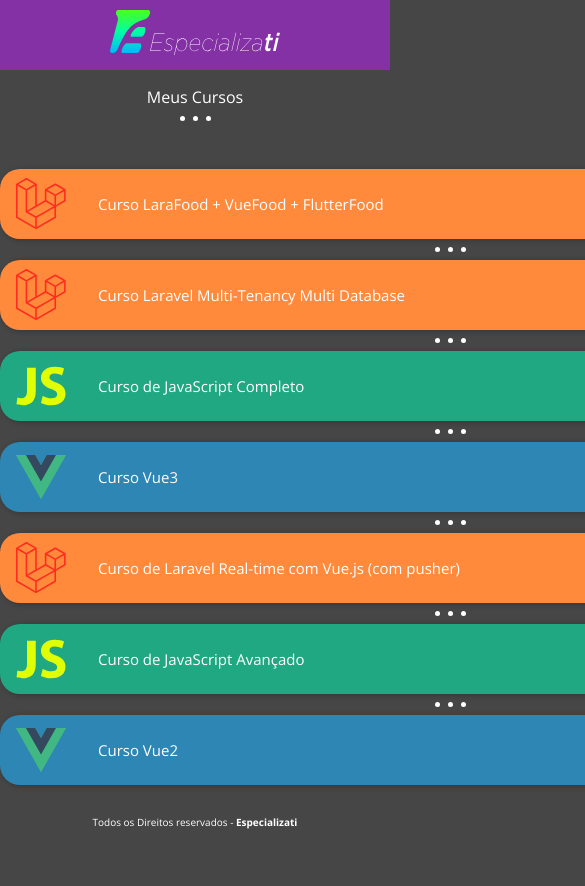
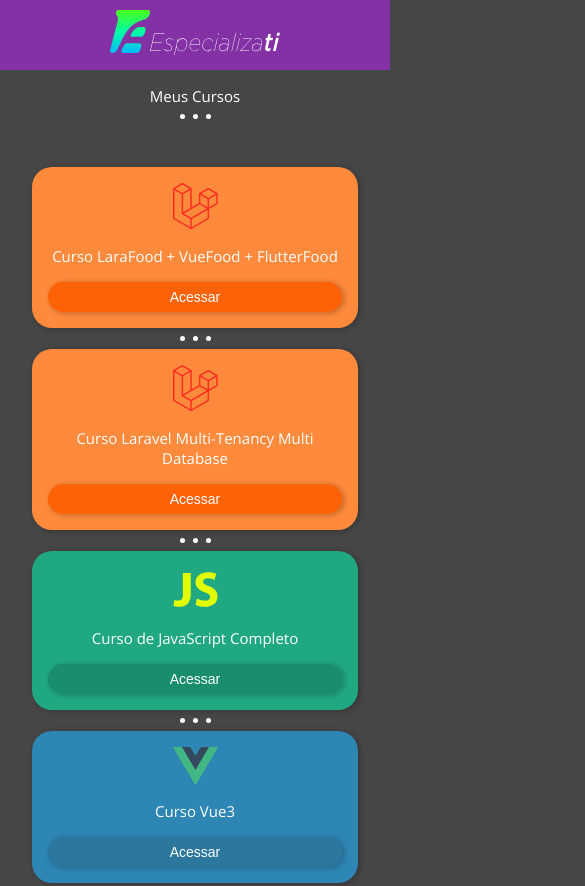
Before and after one commit to carlosfgti/static-files-frontend-ead, a website built with webpack: page src/index.html in a window 390 px wide. Shown: the top 886 px of the page, 585 px wide, since content can reach past the window. Before the commit the page ends 844 px from the top, so only its background shows below. Built offline with nearby package versions, Linux system fonts and the light colour scheme; files whose address does not match are found by name.

Commit message:
add page responsive

```diff
--- a/src/sass/_responsive.scss
+++ b/src/sass/_responsive.scss
@@ -1,5 +1,5 @@
 $breakpoints: (
-    'minimum': (max-width: 576px),
+    'minimum': (max-width: 476px),
     'small': (max-width: 576px),
     'medium': (max-width: 768px),
     'big': (max-width: 992px),
--- a/src/sass/index.scss
+++ b/src/sass/index.scss
@@ -244,16 +244,18 @@
       .title {
         color: white;
         margin-bottom: .5rem;
+        font-size: 15px;
       }
     }
 
     .content {
-      margin-top: 3rem;
+      margin: 3rem 3rem;
 
       ul {
         margin: 0 auto;
         width: 900px;
-        transition: .5s all;
+        transition: width .5s;
+        margin-bottom: 1rem;
 
         li {
           display: flex;
@@ -267,7 +269,7 @@
             display: flex;
             border-radius: 20px;
             box-shadow: $defaultShadow;
-            transition: background-color .5s;
+            transition: background-color .5s, width .5s;
             align-items: center;
             justify-content: space-between;
             width: 100%;
@@ -279,7 +281,7 @@
               align-items: center;
 
               img {
-                width: 50px;
+                width: 45px;
                 height: auto;
               }
             }
@@ -299,6 +301,29 @@
                 box-shadow: none;
               }
             }
+
+            @include respond-to('small') {
+              flex-direction: column;
+              height: auto;
+              padding: 1rem;
+
+              .icon {
+                margin-bottom: 1rem;
+              }
+
+              .title {
+                text-align: center;
+                margin-bottom: 1rem;
+              }
+
+              .action {
+                width: 100%;
+
+                button {
+                  box-shadow: $defaultShadow;
+                }
+              }
+            }
           }
 
           .dots {
@@ -308,6 +333,10 @@
           &:last-child .dots {
             display: none;
           }
+        }
+
+        @include respond-to('big') {
+          width: 100%;
         }
       }
     }
```
Also changed, not shown: dist/main.css.
